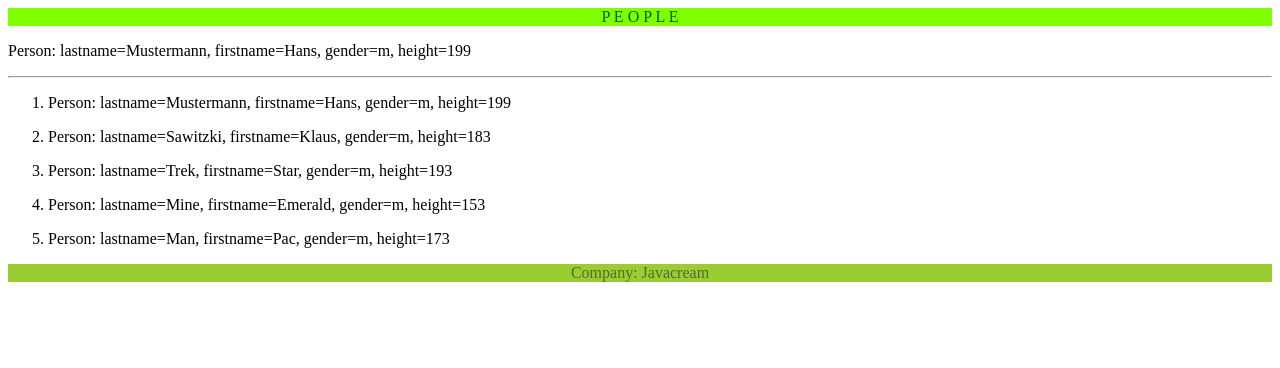
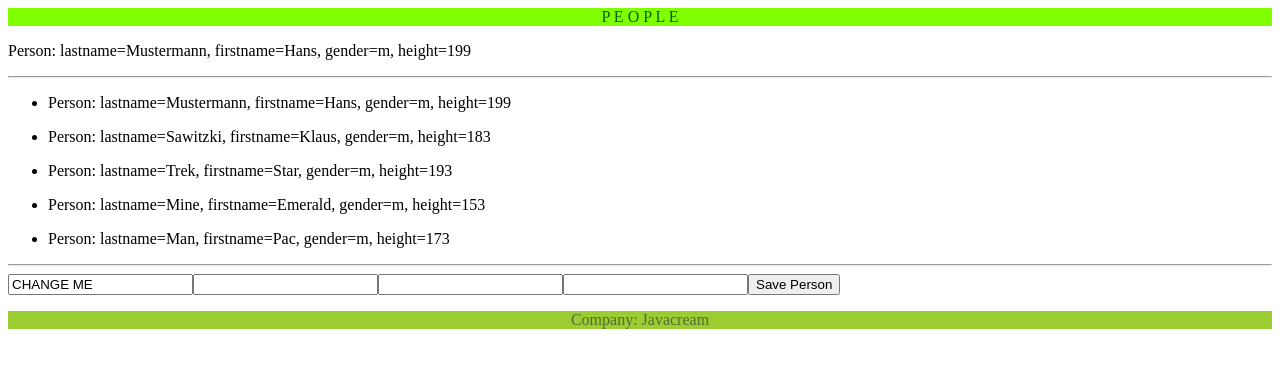
Before and after one commit to Javacream/org.javacream.training.angular, an Angular app in the folder training/: page / in a window 1280 px wide. Shown: the top 368 px of the page. Built offline with nearby package versions, Linux system fonts and the light colour scheme.

Commit message:
implement simple person input

```diff
--- a/training/src/app/ApplicationContext.ts
+++ b/training/src/app/ApplicationContext.ts
@@ -10,3 +10,5 @@ samplePeople.push(new PersonClass(1, 'Sawitzki', 'Klaus', 'm', 183));
 samplePeople.push(new PersonClass(2, 'Trek', 'Star', 'm', 193));
 samplePeople.push(new PersonClass(3, 'Mine', 'Emerald', 'm', 153));
 samplePeople.push(new PersonClass(4, 'Man', 'Pac', 'm', 173));
+
+setTimeout(() => {user.lastname = "HUGO"; console.log(user.lastname)}, 3000)
--- a/training/src/app/app.module.ts
+++ b/training/src/app/app.module.ts
@@ -1,12 +1,13 @@
 import { BrowserModule } from '@angular/platform-browser';
 import { NgModule } from '@angular/core';
-
+import { FormsModule } from '@angular/forms';
 import { AppComponent} from './app.component';
 import { PeopleContentComponent } from './people/component/people-content/people-content.component';
 import { HeaderComponent } from './common/component/header/header.component';
 import { FooterComponent } from './common/component/footer/footer.component';
 import { PersonComponent } from './people/component/person/person.component';
 import { PeopleListComponent } from './people/component/people-list/people-list.component';
+import { PersonInputComponent } from './people/component/person-input/person-input.component';
 
 @NgModule({
   declarations: [
@@ -15,10 +16,11 @@ import { PeopleListComponent } from './people/component/people-list/people-list.
     HeaderComponent,
     FooterComponent,
     PersonComponent,
-    PeopleListComponent
+    PeopleListComponent,
+    PersonInputComponent
   ],
   imports: [
-    BrowserModule
+    BrowserModule, FormsModule
   ],
   providers: [],
   bootstrap: [AppComponent]
--- a/training/src/app/people/component/people-content/people-content.component.html
+++ b/training/src/app/people/component/people-content/people-content.component.html
@@ -2,4 +2,6 @@
 <app-person [person]="person"></app-person>
 <hr />
 <app-people-list [people]="people"></app-people-list>
+<hr />
+<app-person-input (personEventEmitter)="handlePerson($event)"></app-person-input>
 <app-footer [footerText]="'Company: ' + company" ></app-footer>
--- a/training/src/app/people/component/people-content/people-content.component.ts
+++ b/training/src/app/people/component/people-content/people-content.component.ts
@@ -16,4 +16,11 @@ export class PeopleContentComponent implements OnInit {
     console.log(this.company)
   }
 
+  clicked(event:Event){
+    console.log("clicked on button" + event.currentTarget)
+  }
+
+  handlePerson(personData){
+    samplePeople.push(personData)
+  }
 }
--- a/training/src/app/people/component/people-list/people-list.component.html
+++ b/training/src/app/people/component/people-list/people-list.component.html
@@ -1,5 +1,5 @@
-<ol>
-    <li *ngFor="let person of people, let i = index">
+<ul>
+    <li *ngFor="let person of people">
       <div><app-person [person]="person" ></app-person></div>
     </li>
-  </ol>
+  </ul>
--- /dev/null
+++ b/training/src/app/people/component/person-input/person-input.component.html
@@ -0,0 +1,5 @@
+<input type="text" [(ngModel)]="lastname" />
+<input type="text" [(ngModel)]="firstname" />
+<input type="text" [(ngModel)]="gender" />
+<input type="text" [(ngModel)]="height" />
+<button (click)="save()">Save Person</button>
--- /dev/null
+++ b/training/src/app/people/component/person-input/person-input.component.ts
@@ -0,0 +1,27 @@
+import { Component, OnInit, Output, EventEmitter } from '@angular/core';
+import { PersonClass, Person } from '../../model/people';
+
+@Component({
+  selector: 'app-person-input',
+  templateUrl: './person-input.component.html',
+  styleUrls: ['./person-input.component.css']
+})
+export class PersonInputComponent implements OnInit {
+
+  constructor() { }
+
+  ngOnInit(): void {
+  }
+  lastname:string = "CHANGE ME"
+  firstname:string
+  gender:string
+  height:number
+  counter = 100;
+  save(){
+    this.counter++;
+    let person = {id:this.counter, lastname:this.lastname, firstname:this.firstname, gender:this.gender, height: this.height}
+    this.personEventEmitter.emit(person)
+  }
+
+  @Output() personEventEmitter = new EventEmitter<Person>()
+}
```
Also changed, not shown: training/src/app/people/component/person-input/person-input.component.css (added), 1 other file (tests, documents, lock files or other folders).
